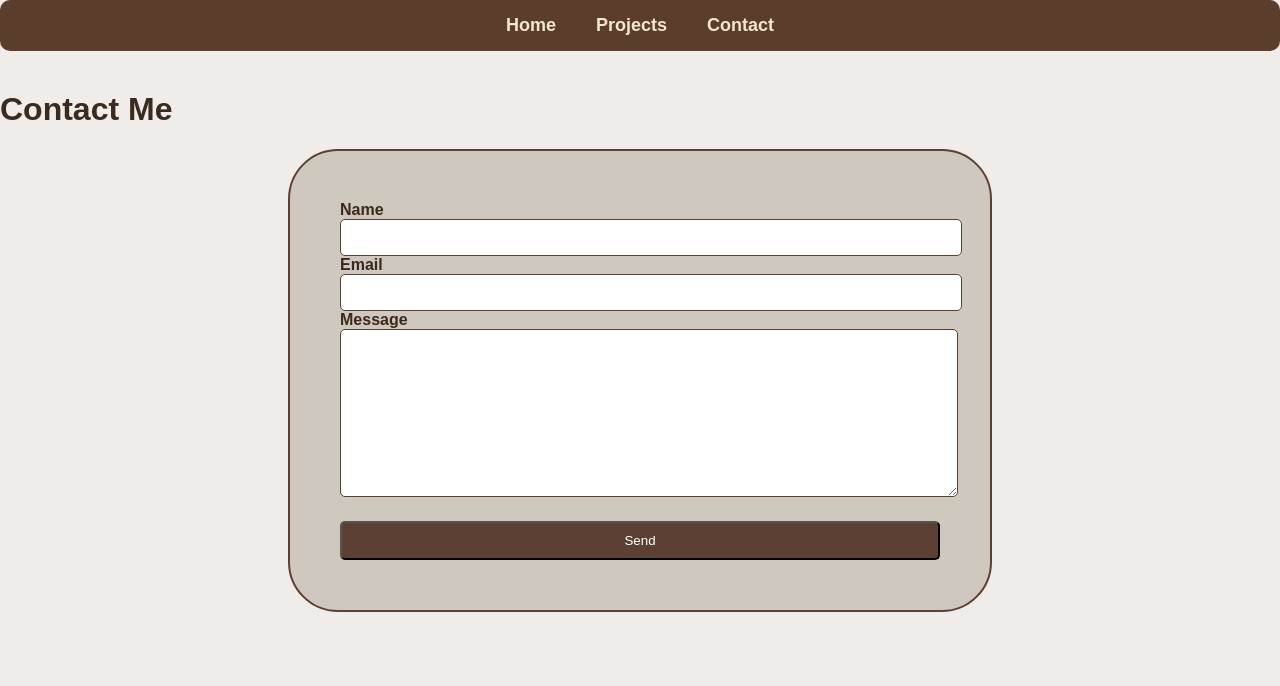
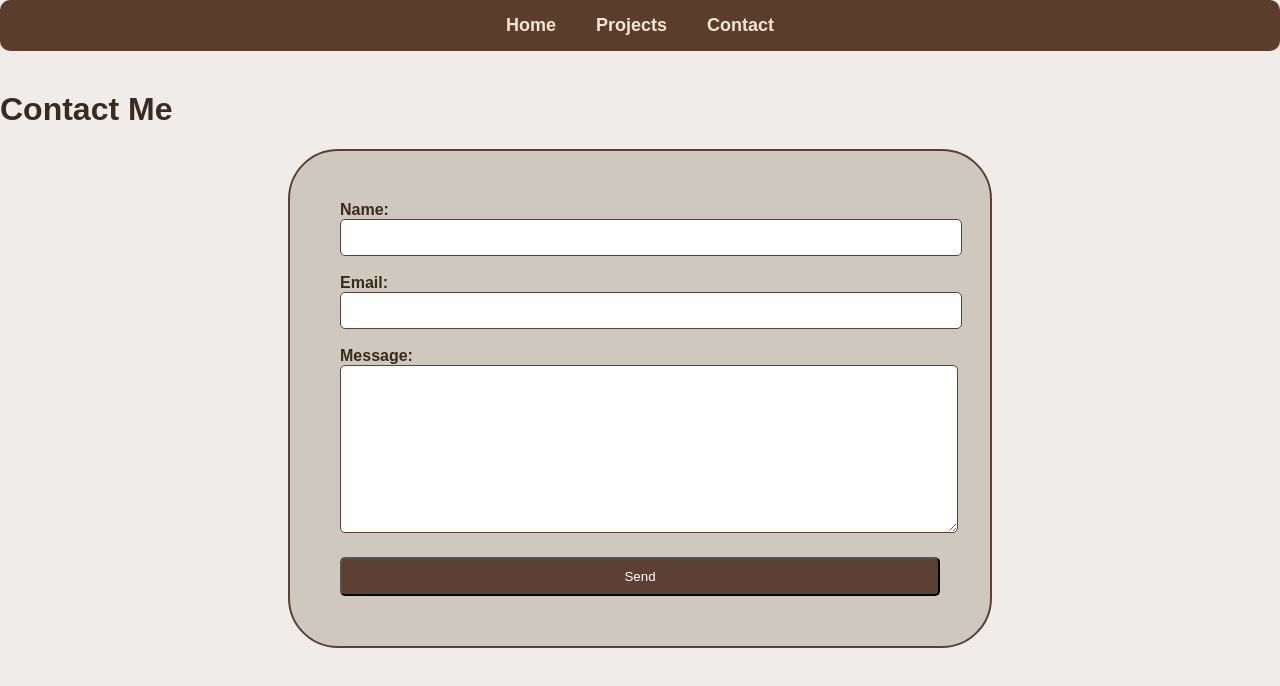
Before and after one commit to JayJAY-stack777/my-portfolio, a Nuxt app: page /contact in a window 1280 px wide. Shown: the top 686 px of the page. Built offline with nearby package versions, Linux system fonts and the light colour scheme.

Commit message:
Fix Netlify form detection

```diff
--- a/app/pages/contact.vue
+++ b/app/pages/contact.vue
@@ -1,31 +1,27 @@
 <template>
-  <div class="contact-container">
+
     <h1>Contact Me</h1>
 
-    <form
-  name="contact"
-  method="POST"
-  data-netlify="true"
-  action="/success"
-  netlify
-  class="form"
->
 
-<input type="hidden" name="form-name" value="contact" />
+<form name="contact" method="POST" data-netlify="true" class="form">
 
-<label>Name</label>
-<input type="text" name="name" required />
+      <input type="hidden" name="form-name" value="contact" />
 
-<label>Email</label>
-<input type="email" name="email" required />
+      <label>Name:</label>
+      <input type="text" name="name" required />
+        <br>
+        <br>
+      <label>Email:</label>
+      <input type="email" name="email" required />
+        <br>
+        <br>
+      <label>Message:</label>
+      <textarea name="message" required></textarea>
 
-<label>Message</label>
-<textarea name="message" rows="6" required></textarea>
+      <button type="submit">Send</button>
 
-<button type="submit">Send</button>
+    </form>
 
-</form>
-  </div>
 </template>
 <style>
 .form {
```
